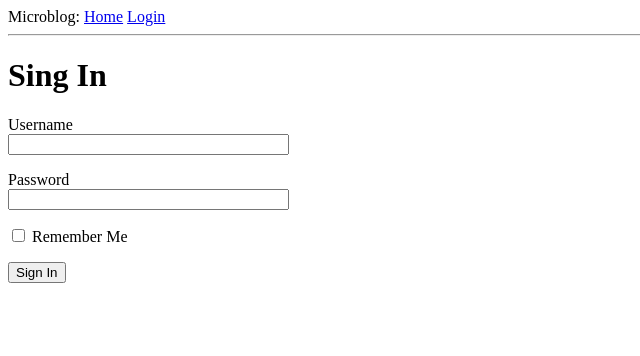
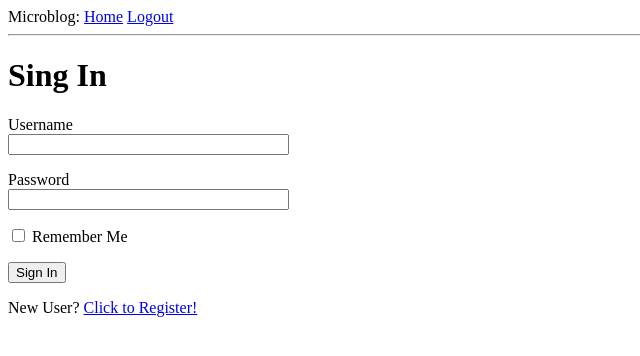
Before and after one commit to myusf01/micro_ysf, a Flask app: template app/templates/login.html in a window 1280 px wide. Shown: the top 356 px of the page, without its empty margins (0-640 px from the left). Run offline with Flask 2, Linux system fonts and the light colour scheme; the template is opened without the code that fills it: values that come from a table or form of the project are taken from there, others are empty; the visitor is signed in with stand-in values (Sample User, id 1); parts of the project's set-up code (start-up, migrations or seed data) failed here and were passed over.

Commit message:
Login/Logout and Registeration Forms are now live and fully funcitonal. Didn't debuged so there may be some errors or bugs. Gonna check.

```diff
--- a/app/__init__.py
+++ b/app/__init__.py
@@ -9,4 +9,6 @@ app.config.from_object(Config)
 db = SQLAlchemy(app)
 migrate = Migrate(app,db)
 login = LoginManager(app)
+login.login_view = 'login'
+
 from app import routes, models
--- a/app/forms.py
+++ b/app/forms.py
@@ -1,9 +1,29 @@
 from flask_wtf import FlaskForm
 from wtforms import StringField, PasswordField, BooleanField, SubmitField
-from wtforms.validators import DataRequired
+from wtforms.validators import DataRequired, ValidationError, Email, EqualTo
+from app.models import User
 
 class LoginForm(FlaskForm):
     username = StringField('Username', validators=[DataRequired()])
     password = PasswordField('Password', validators=[DataRequired()])
     remember_me = BooleanField('Remember Me')
     submit = SubmitField('Sign In')
+
+class RegisterationForm(FlaskForm):
+    username = StringField('Username', validators=[DataRequired()])
+    email = StringField('Email', validators=[DataRequired(), Email()])
+    password = PasswordField('Password', validators=[DataRequired()])
+    password2 = PasswordField(
+        'Repeat Password', validators=[DataRequired(), EqualTo('password')]
+    )
+    submit = SubmitField('Register!')
+
+    def validate_username(self, username):
+        user = User.query.filter_by(username=username.data).first()
+        if user is not None:
+            raise ValidationError('Please use a different username.')
+
+    def validate_email(self,email):
+        user = User.query.filter_by(email=email.data).first()
+        if user is not None:
+            raise ValidationError('Please use a different email address')
--- a/app/models.py
+++ b/app/models.py
@@ -1,5 +1,5 @@
 from datetime import datetime
-from app import db
+from app import db, login
 from werkzeug.security import generate_password_hash, check_password_hash
 from flask_login import UserMixin
 
@@ -18,7 +18,7 @@ class User(UserMixin,db.Model):
     def __repr__(self):
         return '<User {}>'.format(self.username)
 
-@login.user_loaderd
+@login.user_loader
 def load_user(id):
     return User.query.get(int(id))
 
--- a/app/routes.py
+++ b/app/routes.py
@@ -1,14 +1,14 @@
 from app import app
-from app.forms import LoginForm
+from app.forms import LoginForm, RegisterationForm
 from app.models import User
-from flask import render_template, flash, redirect, url_for
-from flask_login import current_user, login_user
+from flask import render_template, flash, redirect, url_for, request
+from flask_login import current_user, login_user, logout_user, login_required
+from werkzeug.urls import url_parse
 
 @app.route('/')
 @app.route('/index')
-
+@login_required
 def index():
-    user = {"username":"Velid"}
     posts = [
         {
             'author':{'username': 'Velid'},
@@ -20,22 +20,50 @@ def index():
         }
     ]
 
-    return render_template("index.html", title='Home', user=user,posts=posts)
+    return render_template("index.html", title='Home',posts=posts)
 
 @app.route('/login', methods=['GET', 'POST'])
 def login():
     if current_user.is_authenticated:
         return redirect(url_for('index'))
+
     form = LoginForm()
+
     if form.validate_on_submit():
+
         user = User.query.filter_by(username=form.username.data).first()
+
         if user is None or not user.check_password(form.password.data):
             flash('Invalid username or password!')
             return redirect(url_for('login'))
+
         login_user(user,remember=form.remember_me.data)
+        next_page = request.args.get('next')
+
+        if not next_page or url_parse(next_page).netloc != '':
+            next_page = url_for('index')
+
+
+        return redirect(next_page)
+    return render_template('login.html', title='Sign In', form=form)
+
+@app.route('/logout')
+def logout():
+    logout_user()
+    return redirect(url_for('index'))
+
+
+@app.route('/register', methods=['GET', 'POST'])
+def register():
+    if current_user.is_authenticated:
         return redirect(url_for('index'))
+    form = RegisterationForm()
+    if form.validate_on_submit():
+        user = User(username=form.username.data, email=form.email.data)
+        user.set_password(form.password.data)
+        db.session.add(user)
+        db.session.commit()
+        flash("Congrats! You're now a registered user!")
+        return redirect(url_for('login'))
 
-        # flash('Login requested for user {}, remember_me={}'.format(
-        #     form.username.data, form.remember_me.data))
-        # return redirect(url_for('index'))
-    return render_template('login.html', title='Sign In', form=form)
+    return render_template('register.html', title='Register', form=form)
--- a/app/templates/base.html
+++ b/app/templates/base.html
@@ -9,7 +9,11 @@
     <body>
         <div>Microblog:
             <a href="{{ url_for('index') }}">Home</a>
+            {% if current_user.is_anonymous %}
             <a href="{{ url_for('login') }}">Login</a>
+            {% else %}
+            <a href="{{ url_for('logout') }}">Logout</a>
+            {% endif %}
         </div>
         <hr>
         {% with messages = get_flashed_messages() %}
--- a/app/templates/index.html
+++ b/app/templates/index.html
@@ -1,7 +1,7 @@
 {% extends "base.html" %}
 
 {% block content %}
-        <h1>Hello, {{ user.username }}</h1>
+        <h1>Hello, {{ current_user.username }}!</h1>
         {% for post in posts %}
         <div>
             <p>{{ post.author.username }} says: <b>{{ post.body }}</b></p>
--- a/app/templates/login.html
+++ b/app/templates/login.html
@@ -21,6 +21,7 @@
 
         </p>
         <p>{{ form.remember_me() }} {{form.remember_me.label }}</p>
-        <p>{{ form.submit()}}</p>
+        <p>{{ form.submit() }}</p>
     </form>
+    <p>New User? <a href="{{ url_for('register') }}">Click to Register!</a></p>
 {% endblock%}
```
Also changed, not shown: app/templates/register.html (added, +38 -0 lines), app.db.
